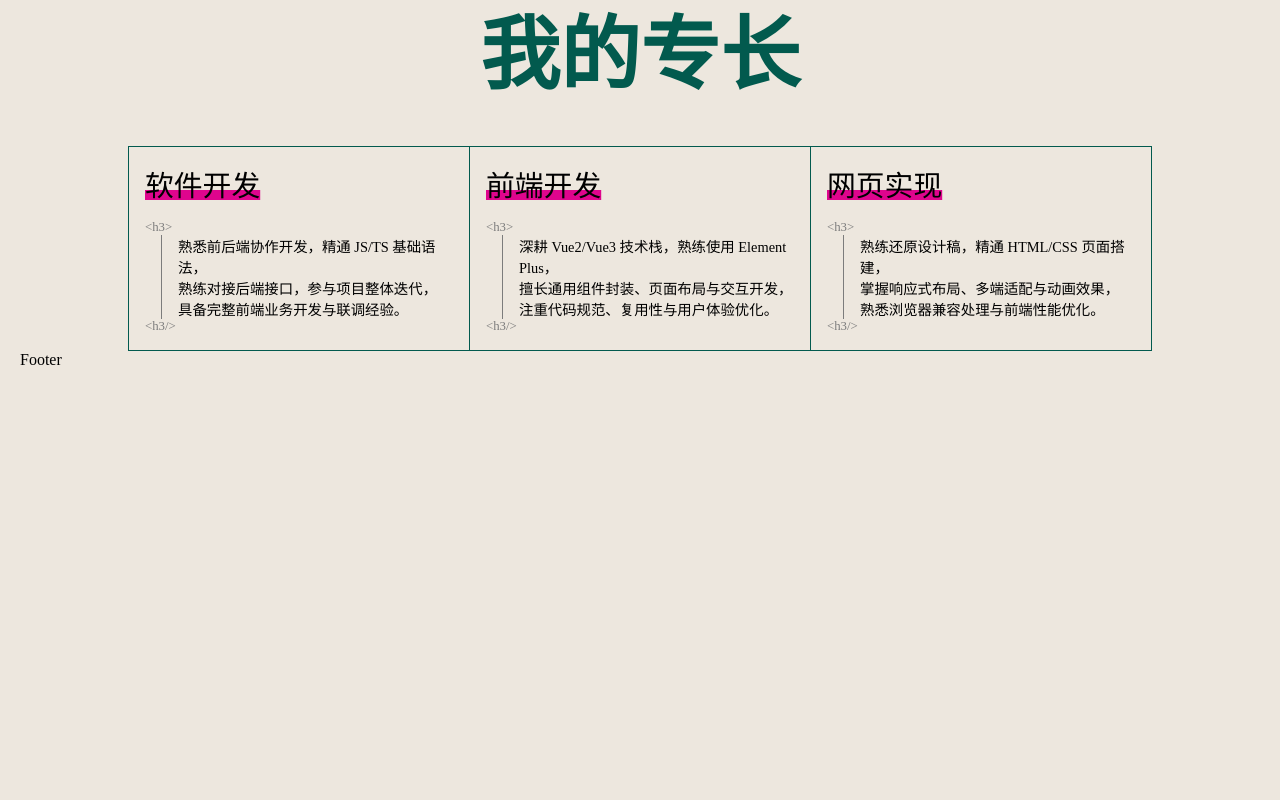
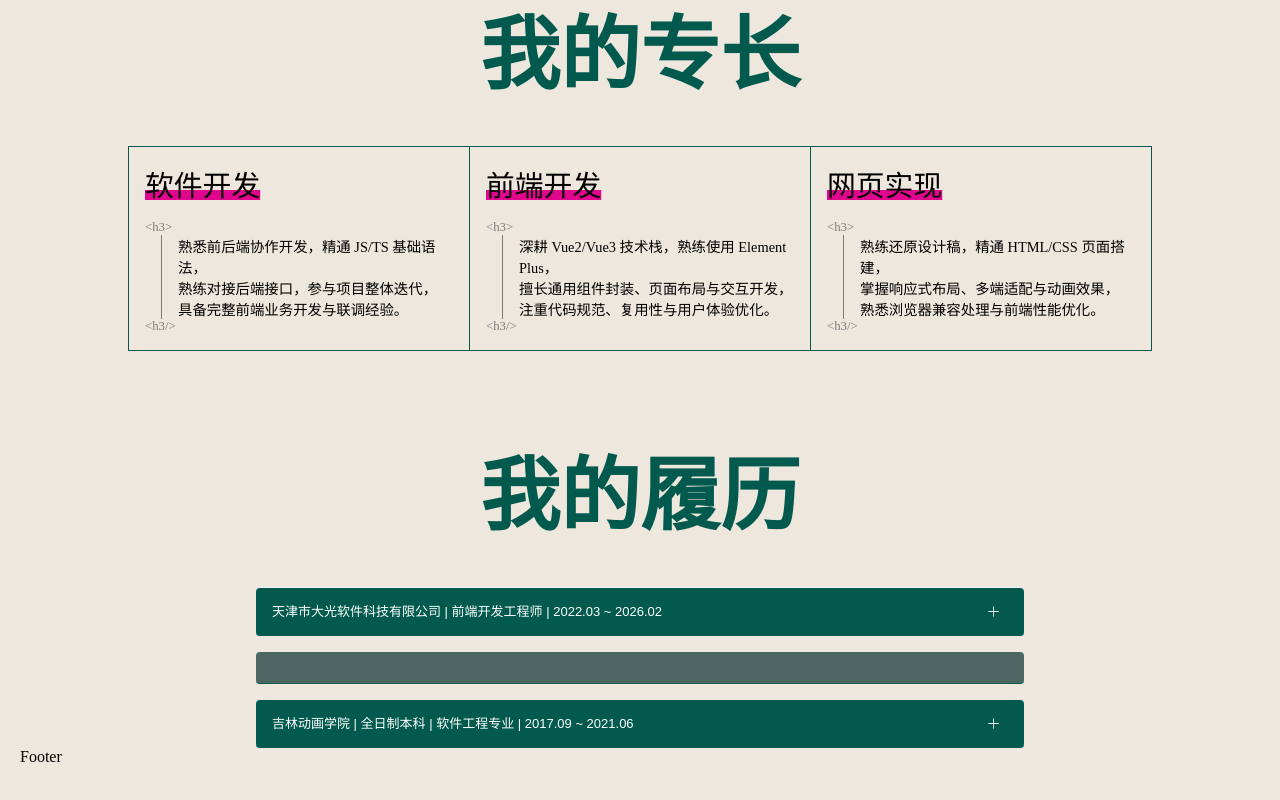
Before and after one commit to shanny-shan/ShannyDev, a Vue app: page / in a window 1280 px wide. Shown: the part 806-1606 px from the top of the page. Before the commit the page ends 1217 px from the top, so only its background shows below. Built offline with nearby package versions, Linux system fonts and the light colour scheme.

Commit message:
v0.0.7 resume组件

```diff
--- a/package.json
+++ b/package.json
@@ -1,7 +1,7 @@
 {
   "name": "shannydev",
   "private": true,
-  "version": "0.0.6",
+  "version": "0.0.7",
   "type": "module",
   "scripts": {
     "dev": "vite",
--- a/src/App.vue
+++ b/src/App.vue
@@ -26,4 +26,7 @@ import Main from '@/components/Main.vue'
   justify-content: center;
   align-items: center;
 }
+.main {
+  overflow: visible;
+}
 </style>
--- a/src/assets/css/dark.scss
+++ b/src/assets/css/dark.scss
@@ -3,8 +3,25 @@
   body {
     background-color: #1a191d;
   }
+
   --my-header_bg: #25242a;
   --my-header_item_bg: #2d2c32;
-  --my-text_pink: #e2b8ff;
   --my-header_text: #66d9ed;
+  --my-header_decor: #d094e5;
+  --my-header_sep: #d094e5;
+  --my-header_theme: #4c6763;
+  --my-header_theme_hover: #4c6763;
+
+  --my-about_name: #025a4e;
+  --my-about_msg: #4c6763;
+  --my-about_lan: #000000;
+
+  --my-ex_title: #025a4e;
+  --my-ex_contant_border: #025a4e;
+  --my-ex_text_h3: #7c7c7c;
+  --my-ex_underline_1: #df058d;
+  --my-ex_contant_msg_border: #7c7c7c;
+
+  --my-resume_title: #025a4e;
+  --my-collapse_color: #ffffff;
 }
--- a/src/assets/css/light.scss
+++ b/src/assets/css/light.scss
@@ -7,10 +7,24 @@
   --my-header_bg: #f4f1eb;
   --my-header_item_bg: #faf8f6;
   --my-header_text: #025a4e;
-  --my-text_pink: #d094e5;
-  --my-text_green: #025a4e;
-  --my-text_lightgreen: #4c6763;
-  --my-text_black: #000000;
-  --my-text_underline: #df058d;
-  --my-text_gray: #7c7c7c;
+  --my-header_decor: #d094e5;
+  --my-header_sep: #d094e5;
+  --my-header_theme: #4c6763;
+  --my-header_theme_hover: #4c6763;
+
+  --my-about_name: #025a4e;
+  --my-about_msg: #4c6763;
+  --my-about_lan: #000000;
+
+  --my-ex_title: #025a4e;
+  --my-ex_contant_border: #025a4e;
+  --my-ex_text_h3: #7c7c7c;
+  --my-ex_underline_1: #df058d;
+  --my-ex_contant_msg_border: #7c7c7c;
+
+  --my-resume_title: #025a4e;
+  --my-collapse_color: #ffffff;
+  --my-collapse_bg: #025a4e;
+  --my-collapse_wrap_bg: #4c6763;
+  --my-collapse_border: #025a4e;
 }
--- a/src/assets/css/style.scss
+++ b/src/assets/css/style.scss
@@ -2,7 +2,35 @@ html,
 body {
   font-size: 16px;
   margin: 0;
+
   .main {
     padding: 0;
   }
+
+  .el-collapse {
+    .el-collapse-item:not(:first-child) {
+      margin-top: 1vh;
+    }
+    .el-collapse-item {
+      .el-collapse-item__header {
+        padding: 0.2rem 1rem;
+        background-color: var(--my-collapse_bg);
+        border-bottom: 1px solid var(--my-collapse_border);
+        border-radius: 0.5vh;
+        color: var(--my-collapse_color);
+      }
+
+      .el-collapse-item__wrap {
+        padding: 0.2rem 1rem;
+        background-color: var(--my-collapse_wrap_bg);
+        border-bottom: 1px solid var(--my-collapse_border);
+        border-radius: 0.5vh;
+        margin: 2vh 0;
+
+        .el-collapse-item__content {
+          color: var(--my-collapse_color);
+        }
+      }
+    }
+  }
 }
--- a/src/components/About.vue
+++ b/src/components/About.vue
@@ -71,7 +71,7 @@
     .about_name {
       font-size: 5rem;
       font-weight: bold;
-      color: var(--my-text_green);
+      color: var(--my-about_name);
       margin-bottom: 5vh;
     }
     .about_msg {
@@ -81,10 +81,11 @@
       align-items: center;
       font-size: 1.5rem;
       font-weight: bold;
-      color: var(--my-text_lightgreen);
+      color: var(--my-about_msg);
       margin-top: 5vh;
+
       .about_lan {
-        color: var(--my-text_black);
+        color: var(--my-about_lan);
       }
     }
   }
@@ -98,14 +99,14 @@
       align-items: center;
       font-size: 5rem;
       font-weight: bold;
-      color: var(--my-text_green);
+      color: var(--my-ex_title);
     }
     .ex_contant {
       display: flex;
       flex-direction: row;
       justify-content: space-between;
       align-items: center;
-      border: 0.1rem solid var(--my-text_green);
+      border: 0.1rem solid var(--my-ex_contant_border);
       margin-top: 5vh;
 
       .contant {
@@ -114,7 +115,7 @@
 
         .contant_title {
           text-decoration: underline;
-          text-decoration-color: var(--my-text_underline);
+          text-decoration-color: var(--my-ex_underline_1);
           text-underline-offset: -0.4rem;
           text-decoration-thickness: 0.6rem;
           font-size: 1.8rem;
@@ -124,10 +125,10 @@
 
           .text_h3 {
             font-size: 0.8rem;
-            color: var(--my-text_gray);
+            color: var(--my-ex_text_h3);
           }
           .msg {
-            border-left: 0.05rem solid var(--my-text_gray);
+            border-left: 0.05rem solid var(--my-ex_contant_msg_border);
             margin-left: 1rem;
             padding-left: 1rem;
             font-size: 0.9rem;
@@ -135,7 +136,7 @@
         }
       }
       .contant:not(:last-child) {
-        border-right: 0.1rem solid var(--my-text_green);
+        border-right: 0.1rem solid var(--my-ex_contant_border);
       }
     }
   }
--- a/src/components/Header1.vue
+++ b/src/components/Header1.vue
@@ -54,7 +54,7 @@ const changeHeader = (e) => {
         <span class="header_sep">/&nbsp;</span>
         <span class="header_decor">></span>
       </el-button>
-      <Theme class="header-item header-theme" />
+      <Theme class="header-item header_theme" />
     </div>
   </el-affix>
 </template>
@@ -86,21 +86,21 @@ const changeHeader = (e) => {
   .header-item:hover {
     background-color: var(--my-header_item_bg);
     .header_decor {
-      color: var(--my-text_pink);
+      color: var(--my-header_decor);
     }
     .header_text {
       color: var(--my-header_text);
     }
     .header_sep {
-      color: var(--my-text_pink);
+      color: var(--my-header_sep);
     }
   }
-  .header-theme {
-    color: var(--my-text_lightgreen);
-  }
-  .header-theme:hover {
-    color: var(--my-text_lightgreen);
-    background-color: initial;
+  .header_theme {
+    color: var(--my-header_theme);
+    &:hover {
+      color: var(--my-header_theme_hover);
+      background-color: initial;
+    }
   }
 }
 </style>
--- a/src/components/Main.vue
+++ b/src/components/Main.vue
@@ -1,8 +1,10 @@
 <script setup>
 import About from './About.vue'
+import Resume from './Resume.vue'
 </script>
 
 <template>
   <About />
+  <Resume />
 </template>
 <style scoped lang="scss"></style>
--- /dev/null
+++ b/src/components/Resume.vue
@@ -0,0 +1,52 @@
+<script setup>
+import { Plus } from '@element-plus/icons-vue'
+import { ref } from 'vue'
+const activeResume = ref('1')
+</script>
+
+<template>
+  <div class="resume">
+    <div class="resume_title">我的履历</div>
+    <div class="collapse">
+      <el-collapse v-model="activeResume" accordion>
+        <el-collapse-item
+          title="天津市大光软件科技有限公司 | 前端开发工程师 | 2022.03 ~ 2026.02"
+          name="1"
+          :icon="Plus"
+        >
+          <div></div>
+        </el-collapse-item>
+        <el-collapse-item
+          title="吉林动画学院 | 全日制本科 | 软件工程专业 | 2017.09 ~ 2021.06"
+          name="2"
+          :icon="Plus"
+        >
+          <div></div>
+        </el-collapse-item>
+      </el-collapse>
+    </div>
+  </div>
+</template>
+
+<style scoped lang="scss">
+.resume {
+  display: flex;
+  flex-direction: column;
+  justify-content: center;
+  align-items: center;
+
+  .resume_title {
+    display: flex;
+    justify-content: center;
+    align-items: center;
+    font-size: 5rem;
+    font-weight: bold;
+    color: var(--my-resume_title);
+    margin-top: 10vh;
+  }
+  .collapse {
+    width: 60vw;
+    margin-top: 5vh;
+  }
+}
+</style>
```
Also changed, not shown: 1 other file (tests, documents, lock files or other folders).
